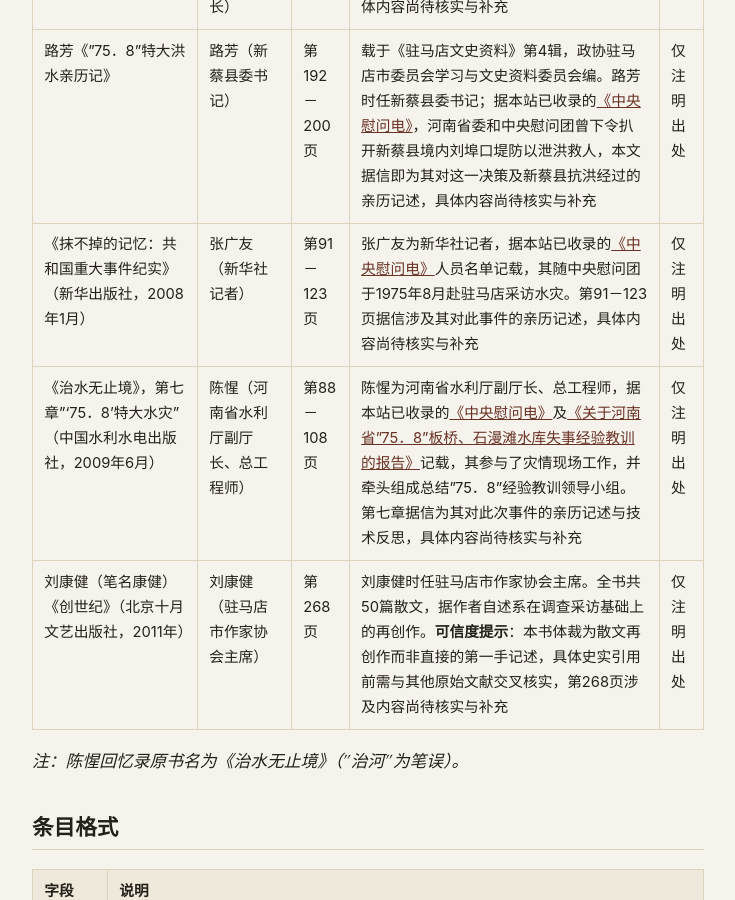
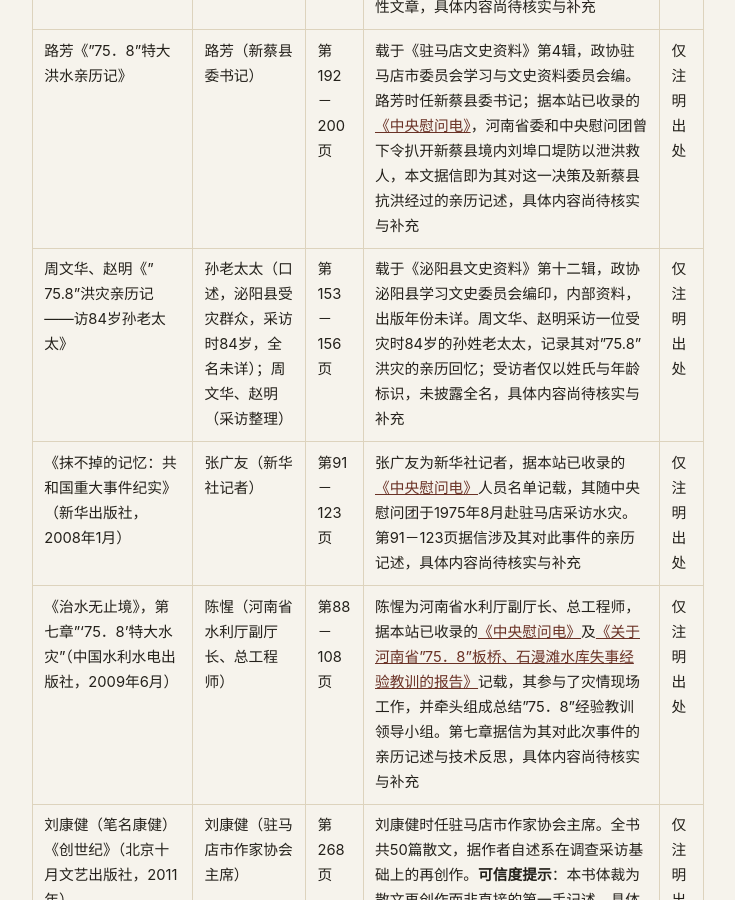
Before and after one commit to Banqiao758/Banqiao758.github.io, a Jekyll site: the page built from memoirs/published.md, in a window 1280 px wide and 900 px high, scrolled down 1790 px. Shown: the whole window, without its empty margins (272-1007 px from the left). Built offline with Jekyll 4.4.1, drawn with Linux system fonts in a browser that asks for light colours.

Commit message:
Add Biyang County interview account to Published Personal Records
Adds 周文华、赵明《"75.8"洪灾亲历记——访84岁孙老太太》, 《泌阳县文史资料》
第十二辑 pp.153-156 (Biyang County CPPCC, internal circulation, undated).
Interviewee is credited by surname and age only, consistent with the
interview-ethics/anonymization approach applied elsewhere on the site.
No text reproduced.

Co-Authored-By: Claude Sonnet 5 <noreply@anthropic.com>
Claude-Session: https://claude.ai/code/session_011K8hBuGivVWoMZaUZvczs4

```diff
--- a/memoirs/published.md
+++ b/memoirs/published.md
@@ -24,6 +24,7 @@ description: 记者、工程技术人员、行政管理人员及受灾群众所
 | 屈德骞、郑珠滨编《一代将星孔庆德》（解放军出版社，2000年） | 孔庆德（武汉军区副司令员） | 第538－541页 | 屈德骞、郑珠滨编，非孔庆德本人所著。据本站已收录的<a href="{{ '/archive/1975-central-condolence-telegrams/' | relative_url }}">《中央慰问电》</a>人员名单记载，孔庆德时任武汉军区副司令员，负责在驻马店指挥抗洪抢险。第538－541页据信涉及其在此次事件中的经历，具体内容尚待核实与补充 | 仅注明出处 |
 | 孔繁斌《以灾害为镜 鉴戒未来——纪念"75．8"抗洪救灾30周年》 | 孔繁斌（驻马店地区防汛抗旱指挥部副指挥长） | 第163－172页 | 载于《驻马店文史资料》第4辑，政协驻马店市委员会学习与文史资料委员会编。孔繁斌时任驻马店地区防汛抗旱指挥部副指挥长，本文为其为纪念"75．8"抗洪救灾30周年（约2005年前后）所作的回顾性文章，具体内容尚待核实与补充 | 仅注明出处 |
 | 路芳《"75．8"特大洪水亲历记》 | 路芳（新蔡县委书记） | 第192－200页 | 载于《驻马店文史资料》第4辑，政协驻马店市委员会学习与文史资料委员会编。路芳时任新蔡县委书记；据本站已收录的<a href="{{ '/archive/1975-central-condolence-telegrams/' | relative_url }}">《中央慰问电》</a>，河南省委和中央慰问团曾下令扒开新蔡县境内刘埠口堤防以泄洪救人，本文据信即为其对这一决策及新蔡县抗洪经过的亲历记述，具体内容尚待核实与补充 | 仅注明出处 |
+| 周文华、赵明《"75.8"洪灾亲历记——访84岁孙老太太》 | 孙老太太（口述，泌阳县受灾群众，采访时84岁，全名未详）；周文华、赵明（采访整理） | 第153－156页 | 载于《泌阳县文史资料》第十二辑，政协泌阳县学习文史委员会编印，内部资料，出版年份未详。周文华、赵明采访一位受灾时84岁的孙姓老太太，记录其对"75.8"洪灾的亲历回忆；受访者仅以姓氏与年龄标识，未披露全名，具体内容尚待核实与补充 | 仅注明出处 |
 | 《抹不掉的记忆：共和国重大事件纪实》（新华出版社，2008年1月） | 张广友（新华社记者） | 第91－123页 | 张广友为新华社记者，据本站已收录的<a href="{{ '/archive/1975-central-condolence-telegrams/' | relative_url }}">《中央慰问电》</a>人员名单记载，其随中央慰问团于1975年8月赴驻马店采访水灾。第91－123页据信涉及其对此事件的亲历记述，具体内容尚待核实与补充 | 仅注明出处 |
 | 《治水无止境》，第七章"'75．8'特大水灾"（中国水利水电出版社，2009年6月） | 陈惺（河南省水利厅副厅长、总工程师） | 第88－108页 | 陈惺为河南省水利厅副厅长、总工程师，据本站已收录的<a href="{{ '/archive/1975-central-condolence-telegrams/' | relative_url }}">《中央慰问电》</a>及<a href="{{ '/archive/1980-banqiao-shimantan-lessons-report/' | relative_url }}">《关于河南省"75．8"板桥、石漫滩水库失事经验教训的报告》</a>记载，其参与了灾情现场工作，并牵头组成总结"75．8"经验教训领导小组。第七章据信为其对此次事件的亲历记述与技术反思，具体内容尚待核实与补充 | 仅注明出处 |
 | 刘康健（笔名康健）《创世纪》（北京十月文艺出版社，2011年） | 刘康健（驻马店市作家协会主席） | 第268页 | 刘康健时任驻马店市作家协会主席。全书共50篇散文，据作者自述系在调查采访基础上的再创作。**可信度提示**：本书体裁为散文再创作而非直接的第一手记述，具体史实引用前需与其他原始文献交叉核实，第268页涉及内容尚待核实与补充 | 仅注明出处 |
```
Also changed, not shown: en/memoirs/published.md (+1 -0 lines).
